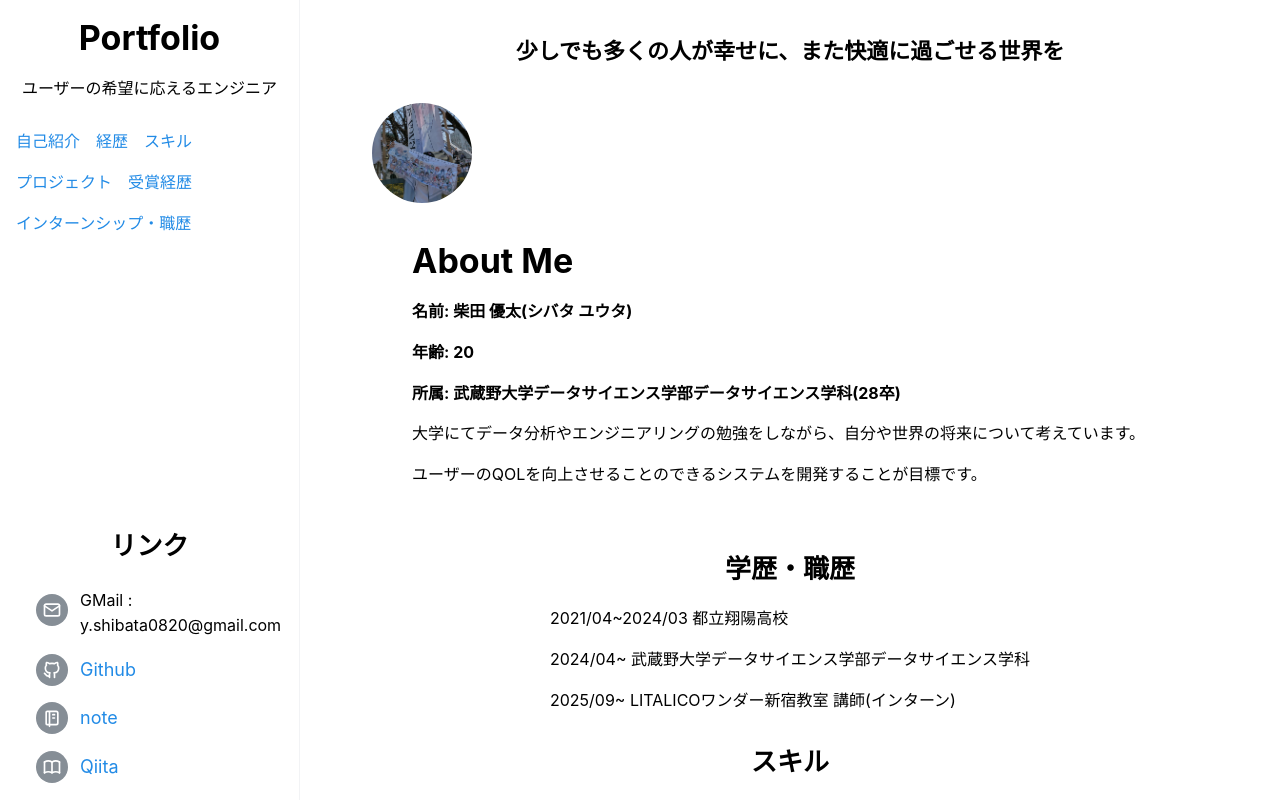
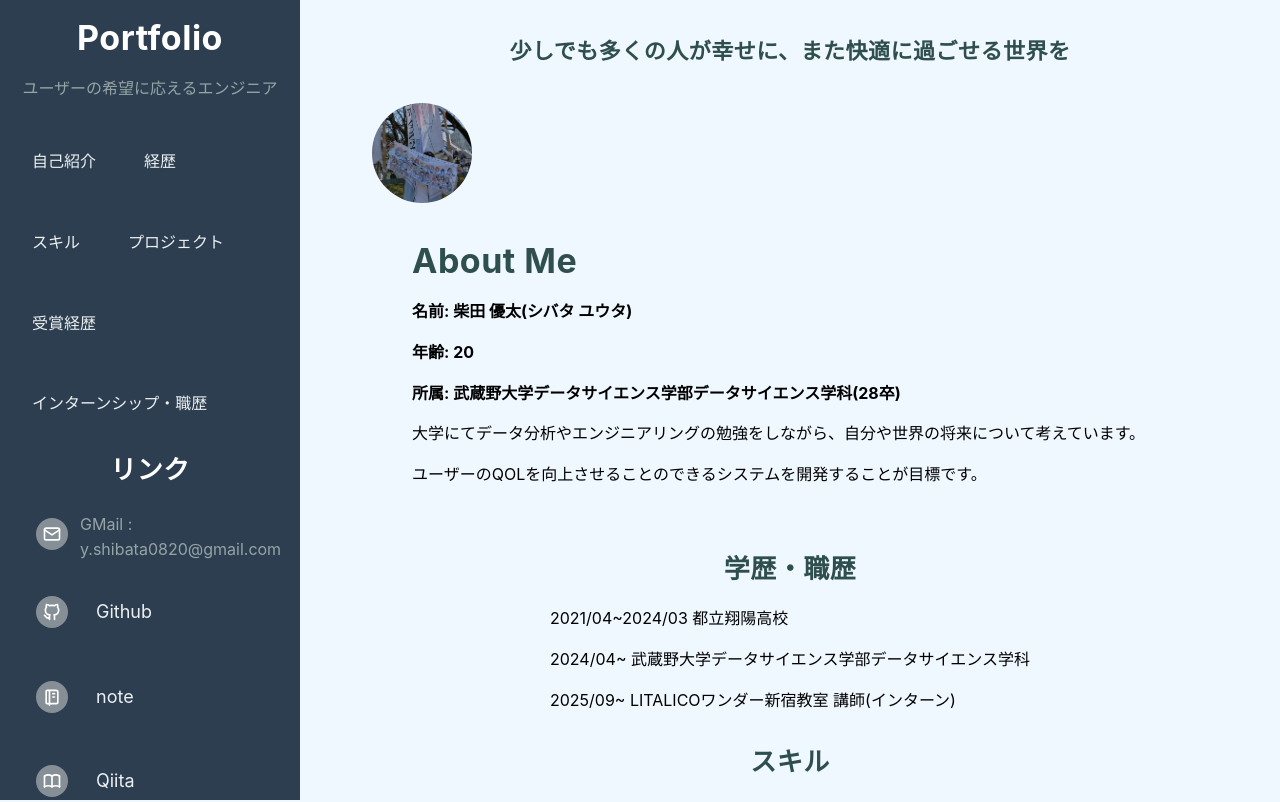
Before and after one commit to Yuu0413s/portfolio, a React (Vite) app: page / in a window 1280 px wide. Shown: the top 802 px of the page. Built offline with nearby package versions, Linux system fonts and the light colour scheme.

Commit message:
💄UIを更新

```diff
--- a/src/App.tsx
+++ b/src/App.tsx
@@ -1,6 +1,7 @@
 import { AppShell, Burger, Stack, Container, Title, Divider } from '@mantine/core';
 import { useDisclosure } from '@mantine/hooks';
 
+// コンポーネントのインポート
 import Header from './components/header';
 import About from './components/about';
 import Skills from './components/skills';
@@ -9,6 +10,9 @@ import Awards from './components/awards';
 import Interns from './components/interns';
 import Career from './components/career';
 import Links from './components/links';
+
+// CSSのインポート
+import './styles.css';
 
 function App() {
     const [opened, { toggle }] = useDisclosure();
@@ -21,14 +25,18 @@ function App() {
                 collapsed: { mobile: !opened },
             }}
             padding="md"
+            styles={{
+                main: {
+                    backgroundColor: 'var(--pale-blue)',
+                },
+            }}
         >
             <AppShell.Navbar
                 p="md"
+                className="sidebar-styles"
                 style={{
-                    backgroundColor: 'rgba(255, 255, 255, 0.7)',
-                    backdropFilter: 'blur(10px)',
-                    WebkitBackdropFilter: 'blur(10px)',
-                    borderRight: '1px solid rgba(229, 231, 235, 0.5)',
+                    backgroundColor: 'var(--sidebar-bg)',
+                    borderRight: 'none',
                 }}
             >
                 <Stack justify="space-between" h="100%">
@@ -45,7 +53,7 @@ function App() {
                 size="sm"
                 />
 
-                <Container size="md" py="lg">
+                <Container size="md" py="lg" className="main-content-styles">
                     <Stack gap="xl">
                         <Stack component="section" id="About">
                             <About />
--- a/src/styles.css
+++ b/src/styles.css
@@ -6,6 +6,11 @@
     --medium-gray: #696969;
     --light-gray: #e0e0e0;
     --white: #ffffff;
+
+    --sidebar-bg: #2C3E50;
+    --sidebar-text: #ECF0F1;
+    --sidebar-text-secondary: #95A5A6;
+    --sidebar-active-bg: #34495E;
 }
 
 body {
@@ -15,29 +20,66 @@ body {
         sans-serif;
     -webkit-font-smoothing: antialiased;
     -moz-osx-font-smoothing: grayscale;
-    background-color: var(--pale-blue);
     color: var(--medium-gray);
     line-height: 1.6;
 }
 
-h1, h2, h3, h4, h5, h6 {
+.sidebar-styles {
+    color: var(--sidebar-text);
+}
+
+.sidebar-styles h1,
+.sidebar-styles h2,
+.sidebar-styles h3 {
+    color: var(--white);
+    letter-spacing: 0.5px;
+}
+
+.sidebar-styles p,
+.sidebar-styles span {
+    color: var(--sidebar-text-secondary);
+}
+
+.sidebar-styles a {
+    color: var(--sidebar-text);
+    text-decoration: none;
+    display: block;
+    padding: 0.75rem 1rem;
+    margin: 0.5rem 0;
+    border-radius: 6px;
+    transition: background-color 0.3s ease, color 0.3s ease;
+}
+
+.sidebar-styles a:hover,
+.sidebar-styles a.active {
+    background-color: var(--sidebar-active-bg);
+    color: var(--white);
+    text-decoration: none;
+}
+
+.main-content-styles h1,
+.main-content-styles h2,
+.main-content-styles h3,
+.main-content-styles h4,
+.main-content-styles h5,
+.main-content-styles h6 {
     color: var(--dark-gray);
     font-weight: 700;
     letter-spacing: 0.5px;
 }
 
-a {
+.main-content-styles a {
     color: var(--sky-blue);
     text-decoration: none;
     transition: color 0.3s ease;
 }
 
-a:hover {
+.main-content-styles a:hover {
     color: var(--deep-sky-blue);
     text-decoration: underline;
 }
 
-.custom-card {
+.main-content-styles .custom-card {
     background-color: var(--white);
     border: 1px solid var(--light-gray);
     border-radius: 8px;
@@ -45,12 +87,12 @@ a:hover {
     transition: box-shadow 0.3s ease, transform 0.3s ease;
 }
 
-.custom-card:hover {
+.main-content-styles .custom-card:hover {
     transform: translateY(-5px);
     box-shadow: 0 10px 20px rgba(0, 0, 0, 0.05);
 }
 
-hr {
+.main-content-styles hr {
     border: none;
     border-top: 1px solid var(--light-gray);
     margin: 2rem 0;
```
Lines whose indentation alone changed are shown as unchanged.
